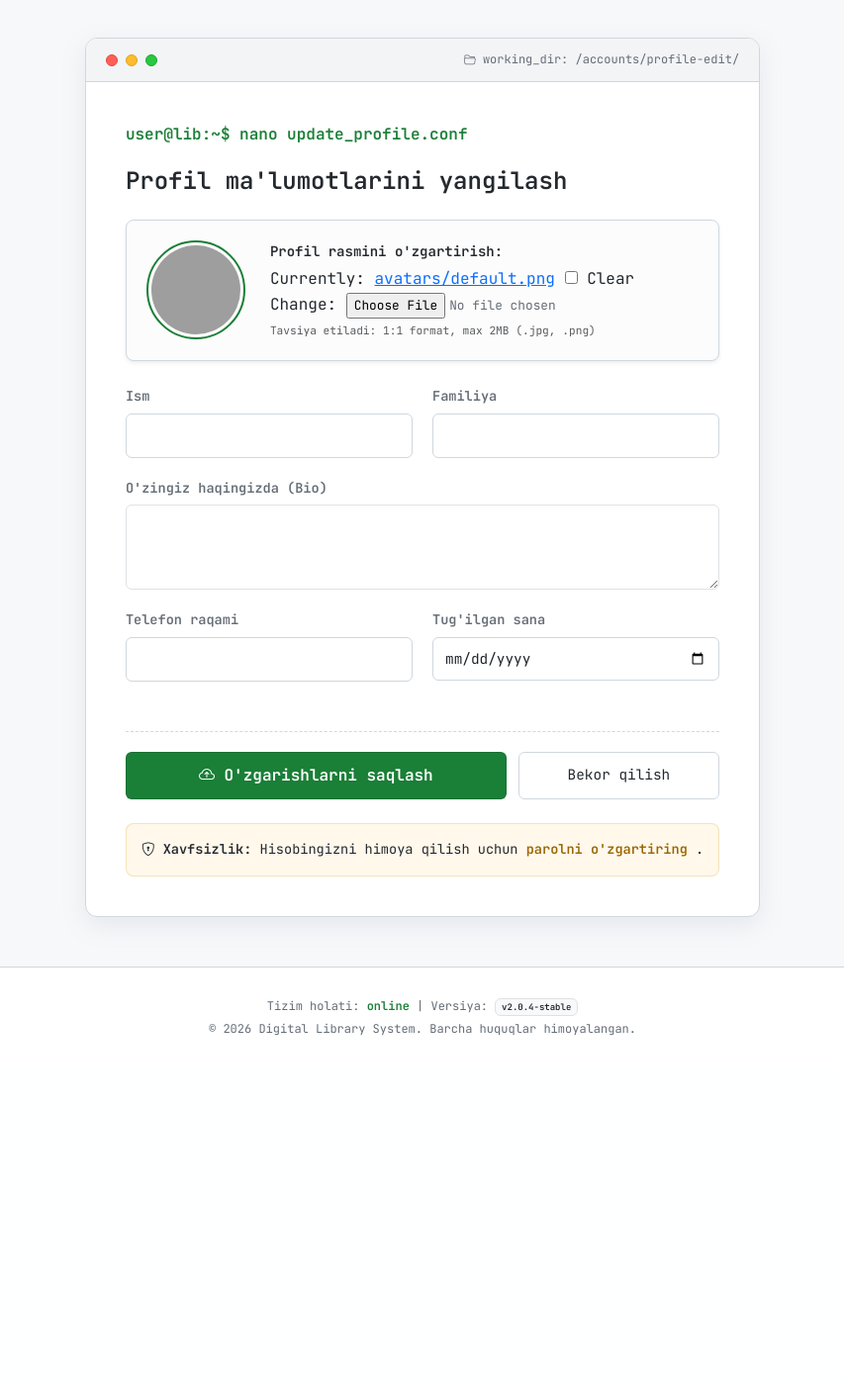
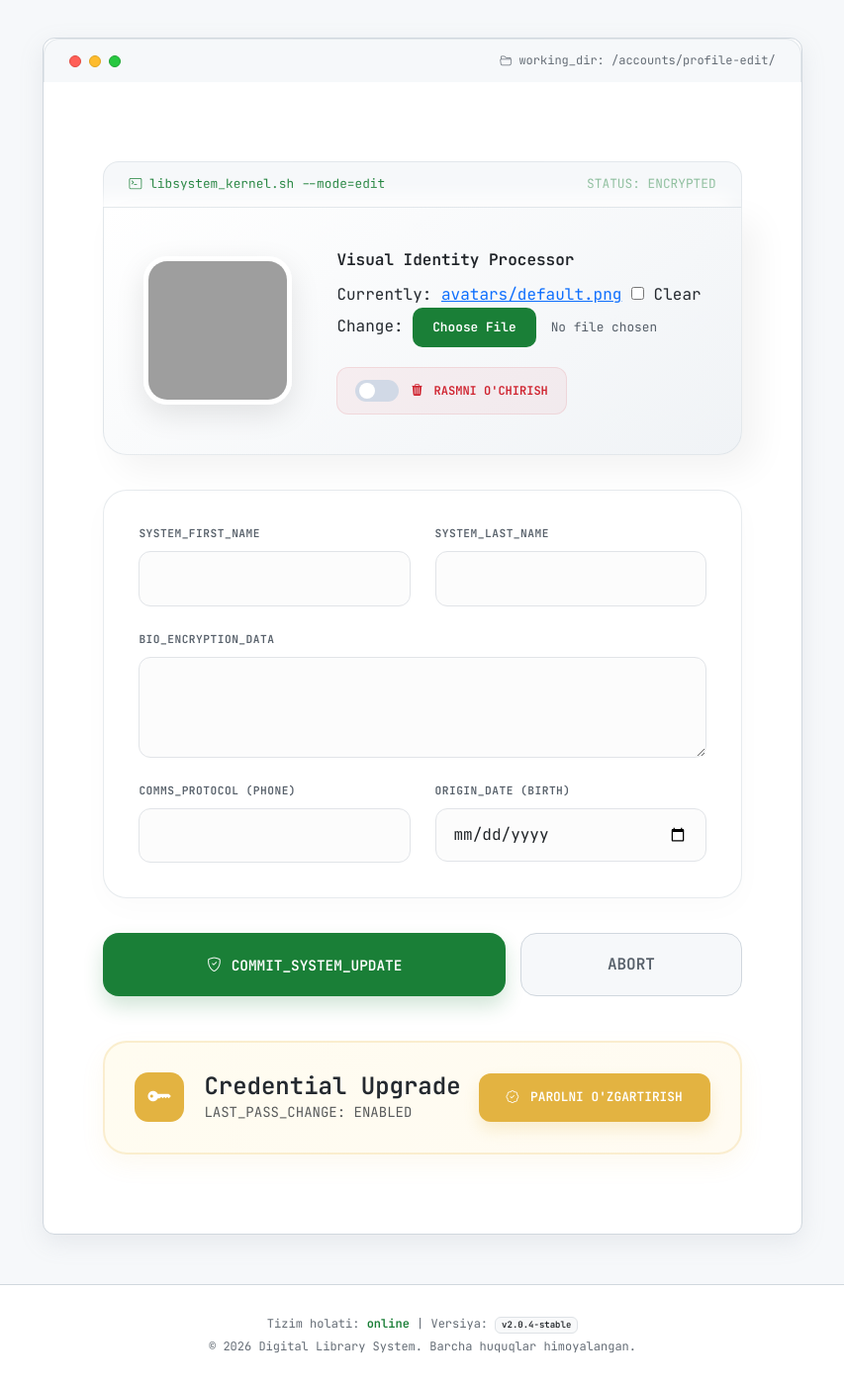
Before and after one commit to axrorback/library, a Django app: page /accounts/profile-edit/ in a window 1280 px wide. Shown: the part 62-1463 px from the top of the page at 99% size, without its empty margins (213-1066 px from the left). Before the commit the page ends 1109 px from the top, so only its background shows below. Run offline with Django 5.2, Linux system fonts and the light colour scheme; the visitor is signed in with stand-in values (Sample User, id 1); parts of the project's set-up code (start-up, migrations or seed data) failed here and were passed over; some libraries are stand-ins or nearby versions; grey boxes are pictures that could not be loaded.

Commit message:
Edit profile section updated

```diff
--- a/templates/accounts/profile_edit.html
+++ b/templates/accounts/profile_edit.html
@@ -1,234 +1,436 @@
-{% extends 'base.html' %}
-{% load static %}
-
-{% block title %}Profilni tahrirlash | LibSystem{% endblock %}
-
-{% block extra_head %}
+{% extends 'base.html' %} {% load static %} {% block title %}Engine Core |
+Profile Configuration{% endblock %} {% block extra_head %}
 <style>
-    .edit-container {
-        max-width: 700px;
-        margin: 0 auto;
+  :root {
+    --primary: #1a7f37;
+    --primary-glow: rgba(26, 127, 55, 0.15);
+    --accent-gold: #e3b341;
+    --danger: #cf222e;
+    --bg-glass: rgba(255, 255, 255, 0.9);
+    --border-glass: rgba(208, 215, 222, 0.5);
+    --font-mono: 'JetBrains Mono', 'Fira Code', monospace;
   }
 
-    .terminal-command {
-        color: var(--primary);
-        font-weight: 600;
-        margin-bottom: 20px;
-        display: block;
+  .edit-container {
+    max-width: 850px;
+    margin: 40px auto;
+    padding: 0 20px;
+    animation: fadeIn 0.5s ease-out;
   }
 
-    /* Rasm yuklash qismi */
+  @keyframes fadeIn {
+    from {
+      opacity: 0;
+      transform: translateY(10px);
+    }
+    to {
+      opacity: 1;
+      transform: translateY(0);
+    }
+  }
+
+  .terminal-header {
+    font-family: var(--font-mono);
+    font-size: 0.8rem;
+    color: var(--primary);
+    background: #f6f8fa;
+    padding: 12px 25px;
+    border-radius: 16px 16px 0 0;
+    border: 1px solid var(--border-glass);
+    border-bottom: none;
+    display: flex;
+    justify-content: space-between;
+    align-items: center;
+  }
+
+  /* --- 1. AVATAR SECTION (DETALLANGAN) --- */
   .avatar-edit-section {
+    background: linear-gradient(145deg, #ffffff, #f0f3f6);
+    border: 1px solid var(--border-glass);
+    box-shadow:
+      15px 15px 35px rgba(0, 0, 0, 0.05),
+      -10px -10px 20px #ffffff;
     display: flex;
     align-items: center;
-        gap: 25px;
-        padding: 20px;
-        background: #fcfcfc;
-        border: 1px solid var(--border);
-        border-radius: 8px;
-        margin-bottom: 25px;
+    padding: 40px;
+    border-radius: 0 0 24px 24px;
+    gap: 45px;
+    margin-bottom: 35px;
+    position: relative;
+  }
+
+  .avatar-frame {
+    position: relative;
+    flex-shrink: 0;
   }
 
   .current-avatar {
-        width: 100px;
-        height: 100px;
-        border-radius: 50%;
+    width: 150px;
+    height: 150px;
+    border-radius: 24px;
     object-fit: cover;
-        border: 2px solid var(--primary);
-        padding: 3px;
+    border: 5px solid #fff;
+    box-shadow: 0 10px 30px rgba(0, 0, 0, 0.1);
+    transition: 0.4s cubic-bezier(0.175, 0.885, 0.32, 1.275);
   }
 
-    /* Form elementlari */
-    .form-group {
-        margin-bottom: 20px;
+  .avatar-frame:hover .current-avatar {
+    transform: scale(1.03) translateY(-5px);
   }
 
-    .form-group label {
-        display: block;
-        font-size: 0.85rem;
-        font-weight: 600;
-        color: #656d76;
-        margin-bottom: 6px;
+  /* Checkbox & File Input Styles */
+  .upload-controls {
+    flex-grow: 1;
   }
 
-    .form-row {
+  .upload-controls label.main-label {
+    font-weight: 800;
+    font-size: 1rem;
+    color: #1f2328;
+    display: block;
+    margin-bottom: 10px;
+  }
+
+  /* Django file input stylization */
+  input[type='file'] {
+    font-family: var(--font-mono);
+    font-size: 0.8rem;
+    color: #57606a;
+  }
+
+  input[type='file']::-webkit-file-upload-button {
+    background: var(--primary);
+    color: white;
+    border: none;
+    padding: 10px 20px;
+    border-radius: 10px;
+    font-weight: 600;
+    cursor: pointer;
+    transition: 0.3s;
+    margin-right: 15px;
+  }
+
+  input[type='file']::-webkit-file-upload-button:hover {
+    background: #1a6e31;
+    box-shadow: 0 4px 12px var(--primary-glow);
+  }
+
+  /* MODERNISED CHECKBOX (TOGGLE) */
+  .clear-checkbox-wrapper {
+    margin-top: 20px;
+    display: flex;
+    align-items: center;
+    gap: 12px;
+    padding: 12px 18px;
+    background: rgba(207, 34, 46, 0.05);
+    border: 1px solid rgba(207, 34, 46, 0.1);
+    border-radius: 12px;
+    width: fit-content;
+  }
+
+  .clear-checkbox-wrapper input[type='checkbox'] {
+    appearance: none;
+    width: 44px;
+    height: 22px;
+    background: #d1d9e6;
+    border-radius: 20px;
+    position: relative;
+    cursor: pointer;
+    transition: 0.3s;
+  }
+
+  .clear-checkbox-wrapper input[type='checkbox']:checked {
+    background: var(--danger);
+  }
+
+  .clear-checkbox-wrapper input[type='checkbox']::before {
+    content: '';
+    position: absolute;
+    width: 16px;
+    height: 16px;
+    background: white;
+    border-radius: 50%;
+    top: 3px;
+    left: 4px;
+    transition: 0.3s;
+  }
+
+  .clear-checkbox-wrapper input[type='checkbox']:checked::before {
+    left: 24px;
+  }
+
+  .clear-label {
+    font-family: var(--font-mono);
+    font-size: 0.75rem;
+    font-weight: 700;
+    color: var(--danger);
+    text-transform: uppercase;
+    cursor: pointer;
+  }
+
+  /* --- FORM FIELDS --- */
+  .form-matrix {
     display: grid;
     grid-template-columns: 1fr 1fr;
-        gap: 20px;
+    gap: 25px;
+    background: white;
+    padding: 35px;
+    border-radius: 24px;
+    border: 1px solid var(--border-glass);
+    box-shadow: 0 10px 30px rgba(0, 0, 0, 0.02);
   }
 
-    input[type="text"],
-    input[type="date"],
-    input[type="tel"],
-    input[type="email"],
-    textarea {
-        width: 100%;
-        padding: 10px 12px;
-        border: 1px solid var(--border);
-        border-radius: 6px;
-        background: #fff;
+  .field-box label {
+    display: block;
     font-family: var(--font-mono);
-        font-size: 0.9rem;
-        transition: 0.2s;
+    font-size: 0.7rem;
+    font-weight: 700;
+    color: #57606a;
+    text-transform: uppercase;
+    margin-bottom: 8px;
+    letter-spacing: 0.5px;
   }
 
-    input:focus, textarea:focus {
-        outline: none;
-        border-color: var(--primary);
-        box-shadow: 0 0 0 3px rgba(26, 127, 55, 0.1);
+  .field-box input,
+  .field-box textarea {
+    width: 100%;
+    padding: 14px 18px;
+    background: #fcfcfc;
+    border: 1.5px solid #e1e4e8;
+    border-radius: 12px;
+    font-family: inherit;
+    transition: 0.3s cubic-bezier(0.4, 0, 0.2, 1);
   }
 
-    /* File inputni biroz tartibga solish */
-    input[type="file"] {
-        font-size: 0.8rem;
-        color: #656d76;
+  .field-box input:focus,
+  .field-box textarea:focus {
+    border-color: var(--primary);
+    background: #fff;
+    box-shadow: 0 0 0 4px var(--primary-glow);
+    outline: none;
   }
 
-    /* Tugmalar */
-    .action-group {
-        display: flex;
-        gap: 12px;
-        margin-top: 30px;
-        padding-top: 20px;
-        border-top: 1px dashed var(--border);
+  .full-width {
+    grid-column: span 2;
   }
 
-    .btn-save {
+  /* --- BUTTONS --- */
+  .action-panel {
+    display: flex;
+    gap: 15px;
+    margin-top: 35px;
+  }
+
+  .btn-execute {
     flex: 2;
     background: var(--primary);
     color: white;
-        border: 1px solid rgba(27, 31, 36, 0.15);
-        padding: 10px;
-        border-radius: 6px;
-        font-weight: 600;
+    padding: 18px;
+    border-radius: 16px;
+    border: none;
+    font-weight: 700;
     font-family: var(--font-mono);
+    font-size: 0.9rem;
     cursor: pointer;
-        transition: 0.2s;
+    box-shadow: 0 10px 20px rgba(26, 127, 55, 0.2);
+    transition: 0.3s;
+    display: flex;
+    align-items: center;
+    justify-content: center;
+    gap: 10px;
   }
 
-    .btn-save:hover { background: #1a6e31; }
-
-    .btn-cancel {
-        flex: 1;
-        background: white;
-        border: 1px solid var(--border);
-        color: var(--text);
-        text-decoration: none;
-        text-align: center;
-        padding: 10px;
-        border-radius: 6px;
-        font-size: 0.9rem;
-        transition: 0.2s;
+  .btn-execute:hover {
+    transform: translateY(-3px);
+    box-shadow: 0 15px 30px rgba(26, 127, 55, 0.3);
+    background: #1a6e31;
   }
 
-    .btn-cancel:hover { background: #f6f8fa; }
-
-    /* Xavfsizlik qismi */
-    .security-box {
-        margin-top: 25px;
-        padding: 15px;
-        background: #fff8eb;
-        border: 1px solid #d4a72c44;
-        border-radius: 8px;
-        font-size: 0.85rem;
+  .btn-abort {
+    flex: 1;
+    background: #f6f8fa;
+    color: #57606a;
+    padding: 18px;
+    border-radius: 16px;
+    border: 1px solid #d0d7de;
+    font-weight: 600;
+    text-align: center;
+    text-decoration: none;
+    transition: 0.3s;
   }
 
-    .errorlist {
-        color: #cf222e;
-        list-style: none;
-        padding: 0;
-        font-size: 0.8rem;
-        margin-top: 5px;
+  .btn-abort:hover {
+    background: #eaecf0;
   }
 
-    @media (max-width: 576px) {
-        .form-row { grid-template-columns: 1fr; }
-        .avatar-edit-section { flex-direction: column; text-align: center; }
+  /* --- 2. SECURITY UPGRADE --- */
+  .security-card {
+    margin-top: 45px;
+    padding: 30px;
+    background: linear-gradient(135deg, #fffcf0 0%, #fffbf2 100%);
+    border: 2px solid #e3b34133;
+    border-radius: 24px;
+    display: flex;
+    justify-content: space-between;
+    align-items: center;
+    box-shadow: 0 10px 25px rgba(227, 179, 65, 0.08);
+  }
+
+  .security-info {
+    display: flex;
+    align-items: center;
+    gap: 20px;
+  }
+  .security-icon-box {
+    width: 50px;
+    height: 50px;
+    background: #e3b341;
+    color: white;
+    border-radius: 14px;
+    display: flex;
+    align-items: center;
+    justify-content: center;
+    font-size: 1.5rem;
+  }
+
+  .btn-security {
+    background: var(--accent-gold);
+    color: white;
+    padding: 14px 28px;
+    border-radius: 12px;
+    text-decoration: none;
+    font-weight: 800;
+    font-family: var(--font-mono);
+    font-size: 0.8rem;
+    transition: 0.3s;
+    text-transform: uppercase;
+    border: none;
+    box-shadow: 0 8px 15px rgba(227, 179, 65, 0.2);
+  }
+
+  .btn-security:hover {
+    background: #d4a72c;
+    transform: translateY(-2px);
+  }
+
+  @media (max-width: 768px) {
+    .form-matrix {
+      grid-template-columns: 1fr;
+    }
+    .avatar-edit-section {
+      flex-direction: column;
+      text-align: center;
+      padding: 30px;
+    }
+    .security-card {
+      flex-direction: column;
+      gap: 20px;
+      text-align: center;
+    }
+    .security-info {
+      flex-direction: column;
+    }
   }
 </style>
-{% endblock %}
-
-{% block content %}
+{% endblock %} {% block content %}
 <div class="edit-container">
-    <span class="terminal-command">user@lib:~$ nano update_profile.conf</span>
-
-    <h2 class="h4 mb-4 fw-bold">Profil ma'lumotlarini yangilash</h2>
+  <div class="terminal-header">
+    <span
+      ><i class="bi bi-terminal me-2"></i>libsystem_kernel.sh --mode=edit</span
+    >
+    <span style="opacity: 0.5">STATUS: ENCRYPTED</span>
+  </div>
 
   <form method="POST" enctype="multipart/form-data" autocomplete="off">
     {% csrf_token %}
 
-        <div class="avatar-edit-section shadow-sm">
+    <!-- 1. AVATAR HUB -->
+    <div class="avatar-edit-section">
+      <div class="avatar-frame">
         {% if form.instance.avatar %}
-                <img src="{{ form.instance.avatar.url }}" alt="Current Avatar" class="current-avatar">
+        <img
+          src="{{ form.instance.avatar.url }}"
+          alt="Profile_Current"
+          class="current-avatar"
+        />
         {% else %}
-                <div class="current-avatar d-flex align-items-center justify-content-center bg-light">
-                    <i class="bi bi-person fs-1 text-muted"></i>
+        <div
+          class="current-avatar d-flex align-items-center justify-content-center bg-light"
+        >
+          <i class="bi bi-person-circle fs-1 text-muted"></i>
         </div>
         {% endif %}
-            <div class="text-start">
-                <label class="d-block fw-bold small mb-1">Profil rasmini o'zgartirish:</label>
-                {{ form.avatar }}
-                <div class="helptext mt-1 text-muted" style="font-size: 0.7rem;">
-                    Tavsiya etiladi: 1:1 format, max 2MB (.jpg, .png)
       </div>
-                {% if form.avatar.errors %}
-                    <ul class="errorlist">{{ form.avatar.errors }}</ul>
+
+      <div class="upload-controls">
+        <label class="main-label">Visual Identity Processor</label>
+        <div class="mb-3">{{ form.avatar }}</div>
+
+        {% if form.instance.avatar %}
+        <div class="clear-checkbox-wrapper">
+          <!-- Django render qilgan checkboxni topib style beradi -->
+          <input type="checkbox" name="avatar-clear" id="avatar-clear_id" />
+          <label for="avatar-clear_id" class="clear-label">
+            <i class="bi bi-trash3-fill me-1"></i> Rasmni o'chirish
+          </label>
+        </div>
+        {% endif %} {% if form.avatar.errors %}
+        <div class="text-danger small mt-2 fw-bold">
+          {{ form.avatar.errors }}
+        </div>
         {% endif %}
       </div>
     </div>
 
-        <div class="form-row">
-            <div class="form-group">
-                <label for="{{ form.first_name.id_for_label }}">Ism</label>
+    <!-- 2. DATA MATRIX -->
+    <div class="form-matrix">
+      <div class="field-box">
+        <label>System_First_Name</label>
         {{ form.first_name }}
-                {% if form.first_name.errors %}<ul class="errorlist">{{ form.first_name.errors }}</ul>{% endif %}
       </div>
-            <div class="form-group">
-                <label for="{{ form.last_name.id_for_label }}">Familiya</label>
+      <div class="field-box">
+        <label>System_Last_Name</label>
         {{ form.last_name }}
-                {% if form.last_name.errors %}<ul class="errorlist">{{ form.last_name.errors }}</ul>{% endif %}
+      </div>
+      <div class="field-box full-width">
+        <label>Bio_Encryption_Data</label>
+        {{ form.bio }}
+      </div>
+      <div class="field-box">
+        <label>Comms_Protocol (Phone)</label>
+        {{ form.phone_number }}
+      </div>
+      <div class="field-box">
+        <label>Origin_Date (Birth)</label>
+        {{ form.birth_date }}
       </div>
     </div>
 
-        <div class="form-group">
-            <label for="{{ form.bio.id_for_label }}">O'zingiz haqingizda (Bio)</label>
-            {{ form.bio }}
-            {% if form.bio.errors %}<ul class="errorlist">{{ form.bio.errors }}</ul>{% endif %}
-        </div>
-
-        <div class="form-row">
-            <div class="form-group">
-                <label for="{{ form.phone_number.id_for_label }}">Telefon raqami</label>
-                {{ form.phone_number }}
-                {% if form.phone_number.errors %}<ul class="errorlist">{{ form.phone_number.errors }}</ul>{% endif %}
-            </div>
-            <div class="form-group">
-                <label for="{{ form.birth_date.id_for_label }}">Tug'ilgan sana</label>
-                {{ form.birth_date }}
-                {% if form.birth_date.errors %}<ul class="errorlist">{{ form.birth_date.errors }}</ul>{% endif %}
-            </div>
-        </div>
-
-        <div class="action-group">
-            <button type="submit" class="btn-save">
-                <i class="bi bi-cloud-arrow-up"></i> O'zgarishlarni saqlash
+    <!-- 3. ACTION DECK -->
+    <div class="action-panel">
+      <button type="submit" class="btn-execute">
+        <i class="bi bi-shield-check"></i> COMMIT_SYSTEM_UPDATE
       </button>
-            <a href="{% url 'profile_view' %}" class="btn-cancel">
-                Bekor qilish
-            </a>
+      <a href="{% url 'profile_view' %}" class="btn-abort"> ABORT </a>
     </div>
   </form>
 
-    <div class="security-box mt-4">
-        <i class="bi bi-shield-lock"></i> <strong>Xavfsizlik:</strong>
-        Hisobingizni himoya qilish uchun
-        <a href="{% url 'change_password' %}" class="text-decoration-none fw-bold" style="color: #9a6700;">
-            {% if request.user.has_usable_password %}
-                parolni o'zgartiring
-            {% else %}
-                yangi parol o'rnating
-            {% endif %}
-        </a>.
+  <!-- 4. SECURITY MODULE -->
+  <div class="security-card">
+    <div class="security-info">
+      <div class="security-icon-box">
+        <i class="bi bi-key-fill"></i>
+      </div>
+      <div>
+        <h4 class="m-0 fw-bold">Credential Upgrade</h4>
+        <p class="m-0 text-muted small" style="font-family: var(--font-mono)">
+          LAST_PASS_CHANGE: ENABLED
+        </p>
+      </div>
+    </div>
+    <a href="{% url 'change_password' %}" class="btn-security">
+      <i class="bi bi-patch-check me-1"></i> Parolni o'zgartirish
+    </a>
   </div>
 </div>
 {% endblock %}
```
Also changed, not shown: accounts/views/ProfileEdit.py (line endings or trailing spaces). Lines whose indentation alone changed are shown as unchanged.
